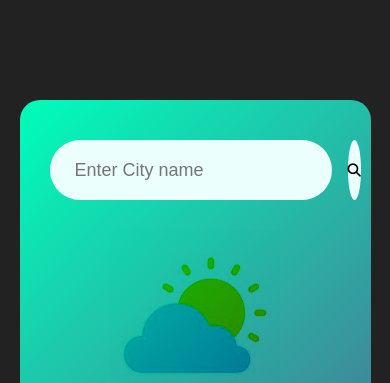
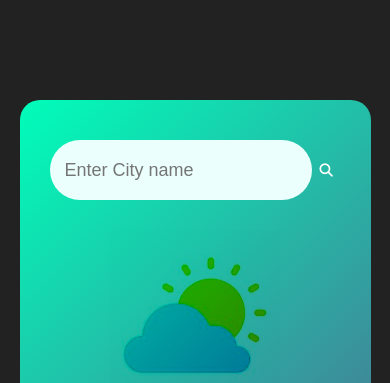
Before and after one commit to Abhishekthakral/wheather-app, a plain HTML site: page index.html in a window 390 px wide. Shown: the top 383 px of the page. Drawn offline with Linux system fonts and the light colour scheme.

Commit message:
Update style.css
adding media queries

```diff
--- a/style.css
+++ b/style.css
@@ -83,3 +83,16 @@ body{
     font-size: 28px;
     margin-top: -6px;
 }
+@media screen and (max-width:400px){
+    .search{
+        width: 80%;
+    }
+    .search input{
+        padding: 10px 15px;
+        margin-right: 8px;
+    }
+    .search button{
+     background: none;
+     color:#fff;
+    }
+}
```
